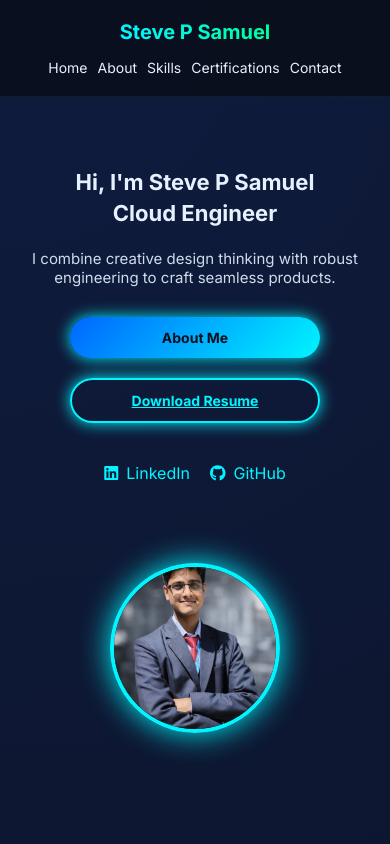
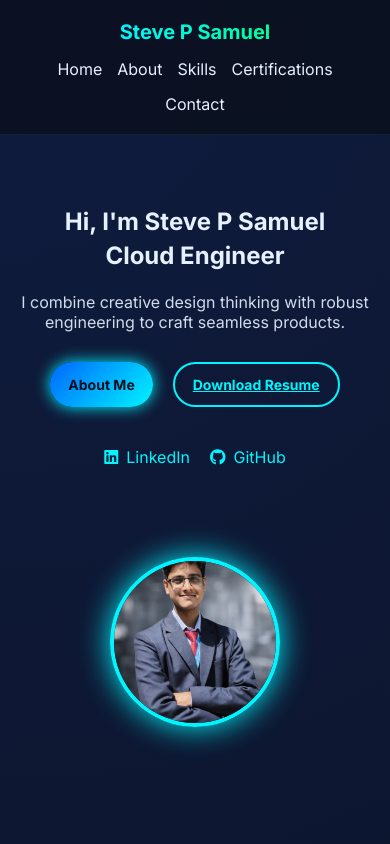
Before and after one commit to Stevesamuel64/stevekjc, a website: page public/index.html in a window 390 px wide. Shown: the top 844 px of the page. Drawn offline with Linux system fonts and the light colour scheme.

Commit message:
Updated CSS for mobile responsiveness

```diff
--- a/public/style.css
+++ b/public/style.css
@@ -23,11 +23,11 @@ html {
     font-family: 'Inter', sans-serif;
 }
 
-/* BODY */
 body {
     background: radial-gradient(circle at top left, #0f1c3f, #0a0f1c 60%);
     color: var(--text);
     transition: 0.3s ease;
+    overflow-x: hidden; /* prevents horizontal scroll */
 }
 
 /* HEADER */
@@ -38,7 +38,7 @@ header {
     padding: 20px 8%;
     position: sticky;
     top: 0;
-    background: rgba(10, 15, 28, 0.9);
+    background: rgba(10, 15, 28, 0.8);
     backdrop-filter: blur(10px);
     z-index: 1000;
     border-bottom: 1px solid rgba(0,255,255,0.08);
@@ -53,6 +53,11 @@ header h1 {
 }
 
 /* NAVIGATION */
+nav {
+    display: flex;
+    flex-wrap: wrap;
+}
+
 nav a {
     margin-left: 25px;
     text-decoration: none;
@@ -88,7 +93,7 @@ nav a:hover::after {
 
 .hero-text {
     flex: 1;
-    min-width: 400px;
+    min-width: 300px; /* FIXED (was 600px) */
 }
 
 .hero-text h2 {
@@ -116,6 +121,7 @@ nav a:hover::after {
     border: 4px solid var(--accent);
     box-shadow: 0 0 30px var(--accent);
     transition: 0.4s ease;
+    max-width: 100%;
 }
 
 .hero-image img:hover {
@@ -123,13 +129,7 @@ nav a:hover::after {
     box-shadow: 0 0 50px var(--accent-light);
 }
 
-/* BUTTONS */
-.hero-buttons {
-    display: flex;
-    gap: 20px;
-    flex-wrap: wrap;
-}
-
+/* BUTTON */
 .btn-primary {
     background: linear-gradient(135deg, var(--secondary), var(--accent));
     padding: 14px 28px;
@@ -147,10 +147,17 @@ nav a:hover::after {
     box-shadow: 0 0 25px var(--accent-light);
 }
 
+.hero-buttons {
+    display: flex;
+    gap: 20px;
+    flex-wrap: wrap;
+}
+
 .outline-btn {
     background: transparent;
     border: 2px solid var(--accent);
     color: var(--accent);
+    box-shadow: none;
 }
 
 .outline-btn:hover {
@@ -230,6 +237,7 @@ section {
     padding: 40px;
     border-radius: 20px;
     border: 1px solid rgba(0,255,255,0.1);
+    box-shadow: 0 0 25px rgba(0,255,255,0.08);
 }
 
 .contact-form input,
@@ -243,10 +251,6 @@ section {
     color: var(--text);
 }
 
-.contact-form button {
-    width: 100%;
-}
-
 /* FOOTER */
 footer {
     text-align: center;
@@ -256,24 +260,18 @@ footer {
     opacity: 0.7;
 }
 
-/* ================================
-   RESPONSIVE DESIGN
-================================ */
+/* ================= RESPONSIVE ================= */
 
-/* Tablets */
 @media (max-width: 1024px) {
-
     .hero-text h2 {
         font-size: 38px;
     }
-
     .hero-image img {
         width: 260px;
         height: 260px;
     }
 }
 
-/* Mobile */
 @media (max-width: 768px) {
 
     header {
@@ -283,8 +281,6 @@ footer {
     }
 
     nav {
-        display: flex;
-        flex-wrap: wrap;
         justify-content: center;
         gap: 15px;
     }
@@ -299,36 +295,26 @@ footer {
         padding: 70px 5%;
     }
 
-    .hero-text {
-        min-width: unset;
-    }
-
     .hero-text h2 {
-        font-size: 28px;
+        font-size: 30px;
         line-height: 1.4;
     }
 
     .hero-text p {
-        font-size: 15px;
+        font-size: 16px;
     }
 
     .hero-buttons {
         justify-content: center;
     }
 
-    .btn-primary,
-    .outline-btn {
-        width: 100%;
-        max-width: 250px;
-    }
-
     .hero-image {
-        margin-top: 20px;
+        margin-top: 30px;
     }
 
     .hero-image img {
-        width: 200px;
-        height: 200px;
+        width: 220px;
+        height: 220px;
     }
 
     .cards,
@@ -345,7 +331,6 @@ footer {
     }
 }
 
-/* Small Phones */
 @media (max-width: 480px) {
 
     section {
@@ -353,16 +338,11 @@ footer {
     }
 
     .hero-text h2 {
-        font-size: 22px;
+        font-size: 24px;
     }
 
     .section-title {
         font-size: 22px;
-    }
-
-    nav {
-        font-size: 14px;
-        gap: 10px;
     }
 
     .hero-image img {
```
